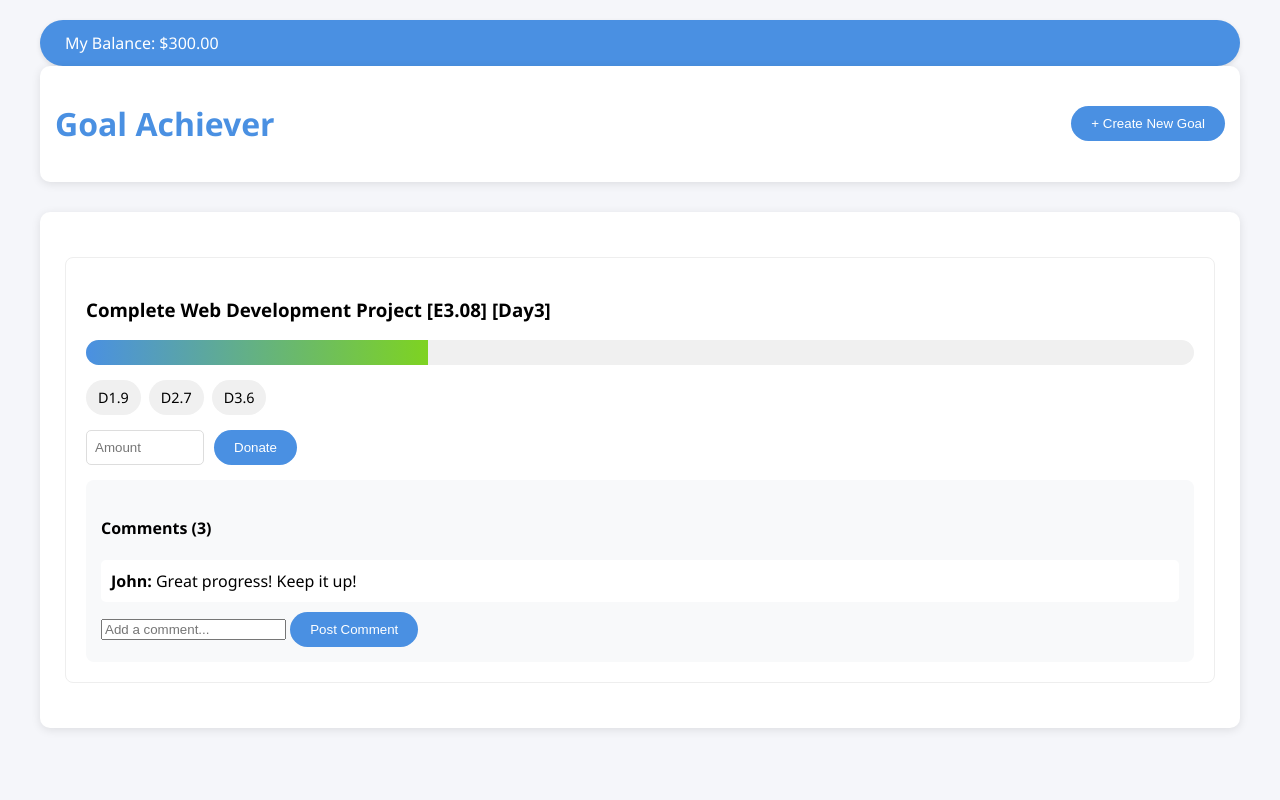
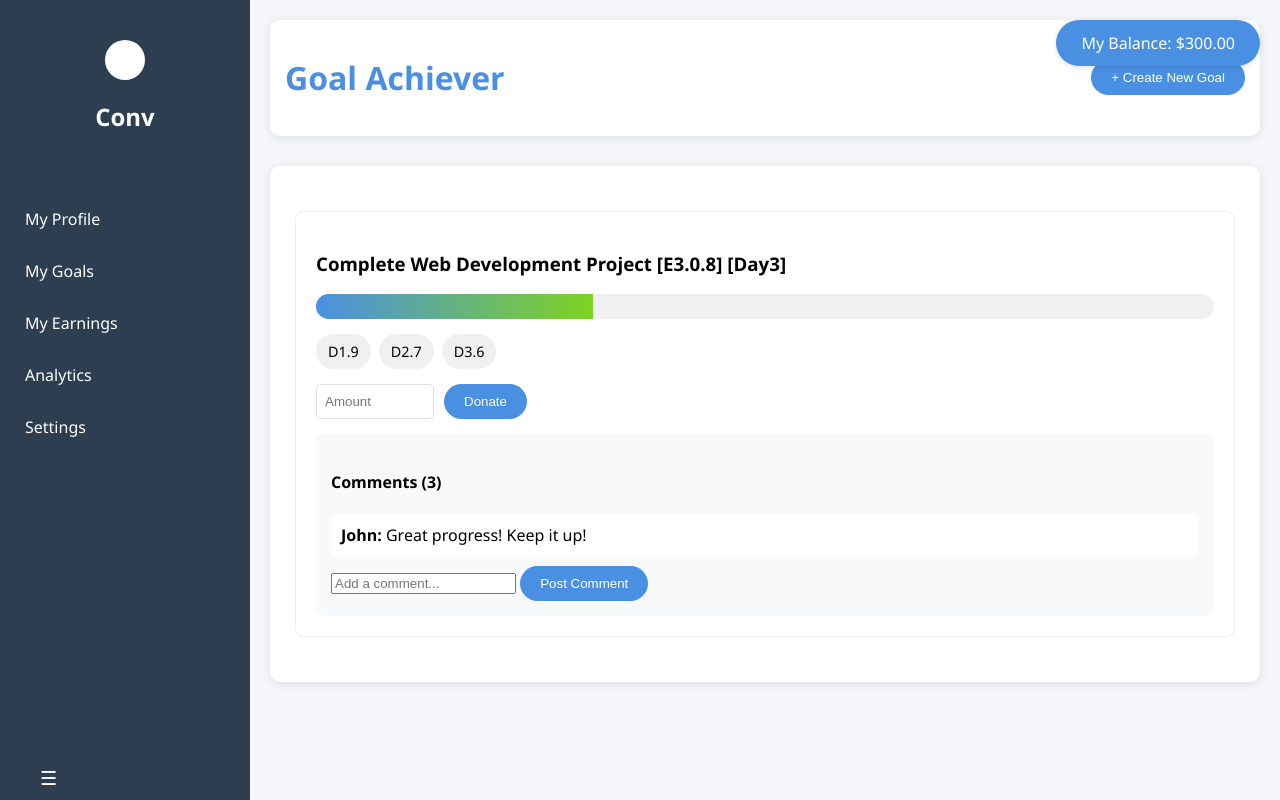
Before and after one commit to YRHacksConv/YRHacksConv.github.io, a plain HTML site: page index.html in a window 1280 px wide. Drawn offline with Linux system fonts and the light colour scheme.

Commit message:
Update index.html

```diff
--- a/index.html
+++ b/index.html
@@ -8,16 +8,92 @@
             --primary-color: #4a90e2;
             --success-color: #7ed321;
             --danger-color: #ff4757;
+            --sidebar-width: 250px;
+            --collapsed-width: 60px;
+            --bg-color: #2c3e50;
         }
 
         body {
             font-family: 'Segoe UI', Tahoma, Geneva, Verdana, sans-serif;
-            max-width: 1200px;
-            margin: 0 auto;
-            padding: 20px;
+            margin: 0;
             background-color: #f5f6fa;
+            transition: margin-left 0.3s;
         }
 
+        /* Sidebar Styles */
+        .sidebar {
+            height: 100%;
+            width: var(--sidebar-width);
+            position: fixed;
+            top: 0;
+            left: 0;
+            background-color: var(--bg-color);
+            overflow-x: hidden;
+            transition: 0.3s;
+            padding-top: 20px;
+            color: white;
+            z-index: 1000;
+        }
+
+        .sidebar.collapsed {
+            width: var(--collapsed-width);
+        }
+
+        .sidebar-header {
+            padding: 20px;
+            text-align: center;
+        }
+
+        .logo-placeholder {
+            width: 40px;
+            height: 40px;
+            background: #fff;
+            border-radius: 50%;
+            margin: 0 auto;
+        }
+
+        .nav-items {
+            list-style: none;
+            padding: 0;
+            margin: 20px 0;
+        }
+
+        .nav-item {
+            padding: 15px 25px;
+            cursor: pointer;
+            transition: 0.2s;
+            white-space: nowrap;
+        }
+
+        .nav-item:hover {
+            background-color: #34495e;
+        }
+
+        .toggle-btn {
+            position: absolute;
+            bottom: 20px;
+            left: 20px;
+            background: none;
+            border: none;
+            color: white;
+            cursor: pointer;
+            font-size: 1.2rem;
+        }
+
+        /* Main Content Area */
+        .main-content {
+            margin-left: var(--sidebar-width);
+            padding: 20px;
+            transition: margin-left 0.3s;
+            max-width: 1200px;
+            margin-right: auto;
+        }
+
+        .main-content.collapsed {
+            margin-left: var(--collapsed-width);
+        }
+
+        /* Original Styles Preserved Below */
         .nav {
             display: flex;
             justify-content: space-between;
@@ -85,11 +161,15 @@
         }
 
         .balance {
+            position: fixed;
+            top: 20px;
+            right: 20px;
             background: var(--primary-color);
             color: white;
             padding: 12px 25px;
             border-radius: 25px;
             box-shadow: 0 2px 5px rgba(0,0,0,0.1);
+            z-index: 1000;
         }
 
         button {
@@ -134,11 +214,6 @@
             width: 100px;
         }
 
-        .create-goal {
-            margin-bottom: 30px;
-            text-align: center;
-        }
-
         .modal {
             display: none;
             position: fixed;
@@ -154,6 +229,26 @@
     </style>
 </head>
 <body>
+    <!-- Sidebar -->
+    <div class="sidebar" id="sidebar">
+        <div class="sidebar-header">
+            <div class="logo-placeholder"></div>
+            <h2 class="brand-name">Conv</h2>
+        </div>
+
+        <ul class="nav-items">
+            <li class="nav-item">My Profile</li>
+            <li class="nav-item">My Goals</li>
+            <li class="nav-item">My Earnings</li>
+            <li class="nav-item">Analytics</li>
+            <li class="nav-item">Settings</li>
+        </ul>
+
+        <button class="toggle-btn" onclick="toggleSidebar()">☰</button>
+    </div>
+
+    <!-- Main Content -->
+    <div class="main-content" id="mainContent">
         <div class="balance">
             My Balance: $<span id="balance">300.00</span>
         </div>
@@ -173,7 +268,7 @@
 
         <div class="goal-list">
             <div class="goal-item">
-            <h3>Complete Web Development Project [E3.08] [Day3]</h3>
+                <h3>Complete Web Development Project [E3.0.8] [Day3]</h3>
                 <div class="progress-bar">
                     <div class="progress" style="width: 30%"></div>
                 </div>
@@ -181,7 +276,6 @@
                     <div class="day">D1.9</div>
                     <div class="day">D2.7</div>
                     <div class="day">D3.6</div>
-                <!-- Add more days -->
                 </div>
 
                 <div class="donate-section">
@@ -199,8 +293,21 @@
                 </div>
             </div>
         </div>
+    </div>
 
     <script>
+        // Sidebar Toggle Function
+        function toggleSidebar() {
+            const sidebar = document.getElementById('sidebar');
+            const mainContent = document.getElementById('mainContent');
+            sidebar.classList.toggle('collapsed');
+            mainContent.classList.toggle('collapsed');
+
+            const toggleBtn = document.querySelector('.toggle-btn');
+            toggleBtn.innerHTML = sidebar.classList.contains('collapsed') ? '»' : '☰';
+        }
+
+        // Original Functions Preserved
         let balance = 300.00;
         let currentProgress = 30;
 
@@ -215,7 +322,6 @@
         function createNewGoal() {
             const title = document.getElementById('goalTitle').value;
             const desc = document.getElementById('goalDesc').value;
-            // Add logic to create new goal
             hideCreateModal();
         }
 
@@ -243,7 +349,6 @@
             }
         }
 
-        // Simulate progress update
         setInterval(() => {
             if (currentProgress < 100) {
                 currentProgress += Math.random() * 2;
@@ -252,7 +357,6 @@
             }
         }, 3000);
 
-        // Close modal when clicking outside
         window.onclick = function(event) {
             if (event.target.className === 'modal') {
                 event.target.style.display = 'none';
```
Lines whose indentation alone changed are shown as unchanged.
